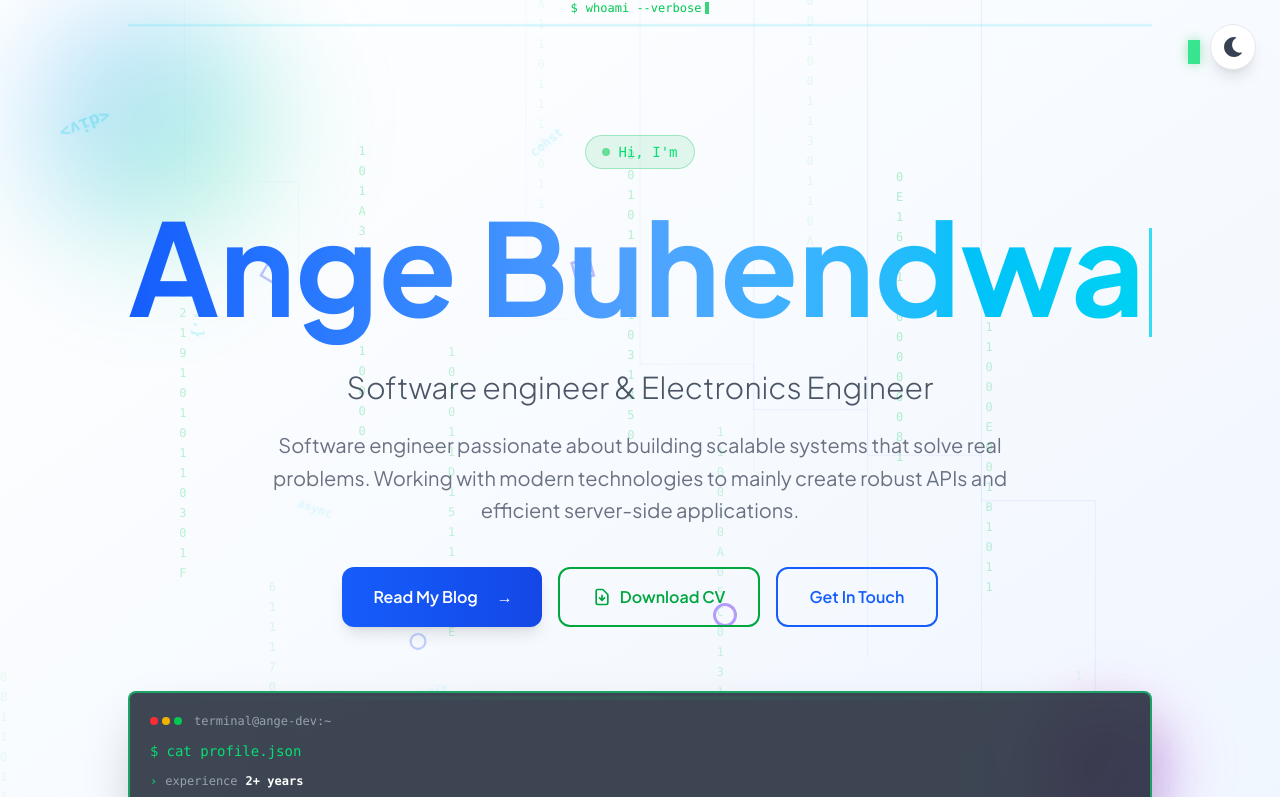
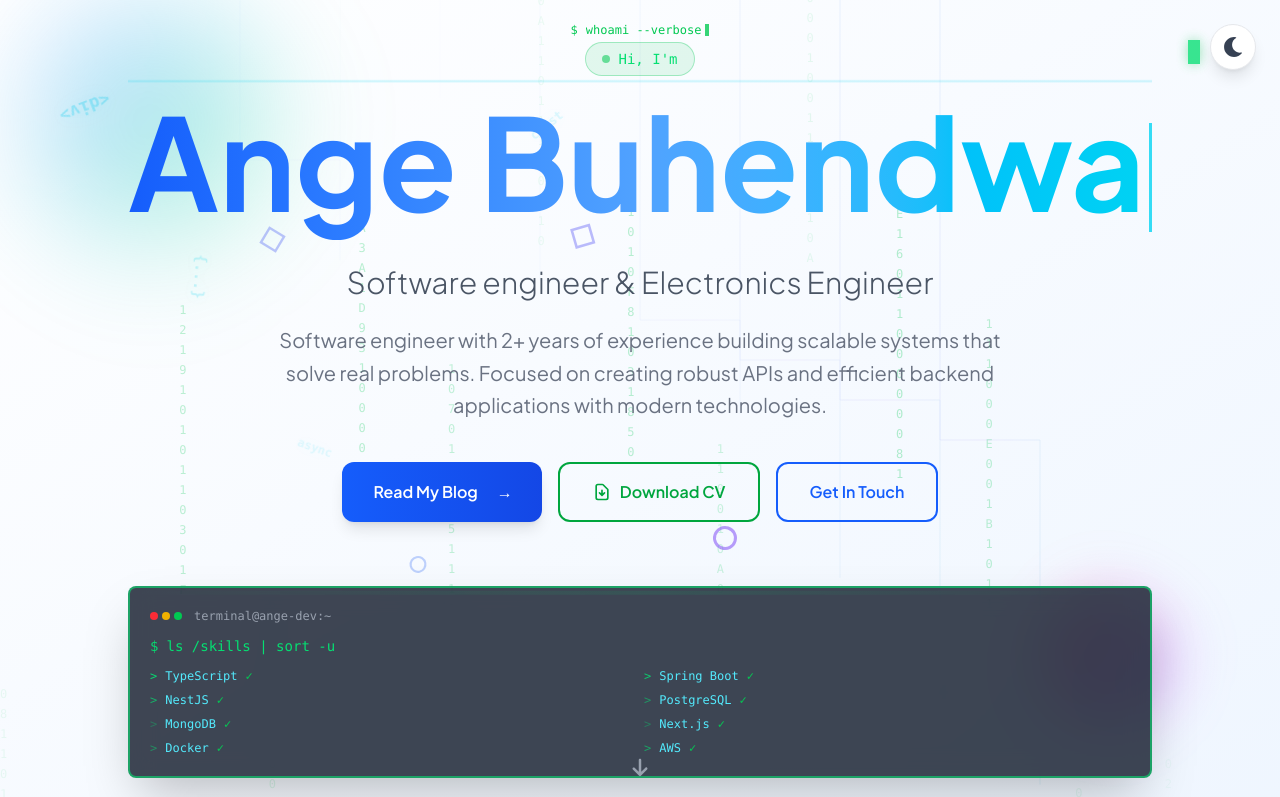
Before and after one commit to angebhd/ange-buhendwa, a Next.js app: page / in a window 1280 px wide. Shown: the top 797 px of the page. Built offline with nearby package versions, Linux system fonts and the light colour scheme.

Commit message:
feat: update Hero component layout and enhance terminal interaction visuals

```diff
--- a/components/Hero.tsx
+++ b/components/Hero.tsx
@@ -189,7 +189,7 @@ export default function Hero() {
                     <motion.div className="relative">
                         {/* Terminal-style prompt */}
                         <motion.div
-                            className="font-mono text-green-500 text-xs mb-2 flex items-center justify-center"
+                            className="font-mono text-green-500 text-xs flex items-center justify-center"
                             initial={{ opacity: 0, x: -20 }}
                             animate={{ opacity: 1, x: 0 }}
                             transition={{ delay: 0.1, duration: 0.6 }}
@@ -211,21 +211,24 @@ export default function Hero() {
                         </motion.div>
 
                         <motion.div
+                            className="flex justify-center mt-1 mb-1"
+                            initial={{ opacity: 0, scale: 0.8 }}
+                            animate={{ opacity: 1, scale: 1 }}
+                            transition={{ delay: 0.1, duration: 0.5 }}
+                        >
+                            <span className="inline-flex items-center gap-2 px-4 py-1.5 rounded-full bg-green-500/10 border border-green-500/30 text-green-400 text-sm font-mono font-medium">
+                                <span className="w-2 h-2 rounded-full bg-green-500 animate-pulse" />
+                                Hi, I&apos;m
+                            </span>
+                        </motion.div>
+
+                        <motion.div
                             className="text-4xl sm:text-6xl md:text-8xl lg:text-9xl font-bold mb-6 leading-tight relative text-center"
                             initial={{ opacity: 0, y: 20, rotateX: -15, scale: 0.8 }}
                             animate={{ opacity: 1, y: 0, rotateX: 0, scale: 1 }}
-                            transition={{ delay: 0.5, duration: 1, type: "spring", stiffness: 100 }}
+                            transition={{ delay: 0.3, duration: 1, type: "spring", stiffness: 100 }}
                             style={{ perspective: "1000px" }}
                         >
-                            <motion.div
-                                className="inline-flex items-center gap-2 px-4 py-1.5 rounded-full bg-green-500/10 border border-green-500/30 text-green-400 text-sm font-mono font-medium mb-4"
-                                initial={{ opacity: 0, scale: 0.8 }}
-                                animate={{ opacity: 1, scale: 1 }}
-                                transition={{ delay: 0.3, duration: 0.5 }}
-                            >
-                                <span className="w-2 h-2 rounded-full bg-green-500 animate-pulse" />
-                                Hi, I&apos;m
-                            </motion.div>
                             <div className="relative">
                                 <TypewriterText
                                     text={personalInfo.name}
@@ -383,20 +386,9 @@ export default function Hero() {
                                 transition={{ delay: 1.3, duration: 1 }}
                                 className="overflow-hidden whitespace-nowrap"
                             >
-                                cat profile.json
+                                ls /skills | sort -u
                             </motion.span>
                         </div>
-
-                        <motion.div
-                            className="flex items-center gap-2 text-xs mb-3 text-yellow-400"
-                            initial={{ opacity: 0, x: -20 }}
-                            animate={{ opacity: 1, x: 0 }}
-                            transition={{ delay: 1.4 }}
-                        >
-                            <span className="text-green-400">›</span>
-                            <span className="text-gray-400">experience</span>
-                            <span className="text-white font-semibold">2+ years</span>
-                        </motion.div>
 
                         <div className="grid grid-cols-2 gap-2 text-xs">
                             {terminalSkills.map((tech, i) => (
--- a/data/index.ts
+++ b/data/index.ts
@@ -1,7 +1,7 @@
 export const personalInfo = {
   name: "Ange Buhendwa",
   title: "Software engineer & Electronics Engineer",
-  description: "Software engineer passionate about building scalable systems that solve real problems. Working with modern technologies to mainly create robust APIs and efficient server-side applications.",
+  description: "Software engineer with 2+ years of experience building scalable systems that solve real problems. Focused on creating robust APIs and efficient backend applications with modern technologies.",
   email: "mickaelbhd@gmail.com",
   cvLink: "https://docs.google.com/document/d/1dxyZMf4WBdXvpf8obDLI9kHE7C8RlHoE/edit?usp=sharing&ouid=104808765494925975986&rtpof=true&sd=true",
   social: {
```
